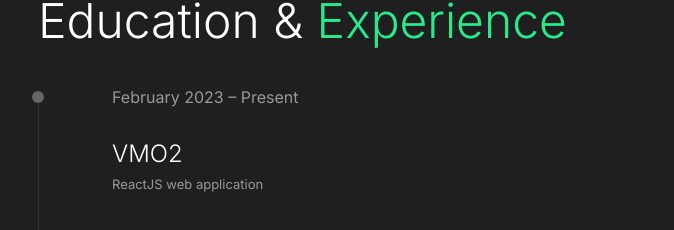
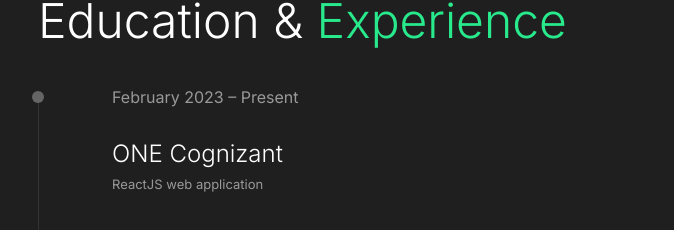
Before and after one commit to Swayangprajna/my-resume, a React (Create React App) app: page / in a window 1280 px wide. Shown: the part 1638-1868 px from the top of the page, without its empty margins (382-1056 px from the left). Built offline with nearby package versions, Linux system fonts and the light colour scheme.

Commit message:
Update Resume.js

```diff
--- a/src/components/Main-Components/Resume.js
+++ b/src/components/Main-Components/Resume.js
@@ -22,7 +22,7 @@
           <div className="resume-timeline">
             <div className="item scroll-animation" data-aos="fade-right">
               <span className="date">February 2023 – Present</span>
-              <h2 className="valtra">VMO2</h2>
+              <h2 className="valtra">ONE Cognizant</h2>
               <p>ReactJS web application </p>
             </div>
 
```
